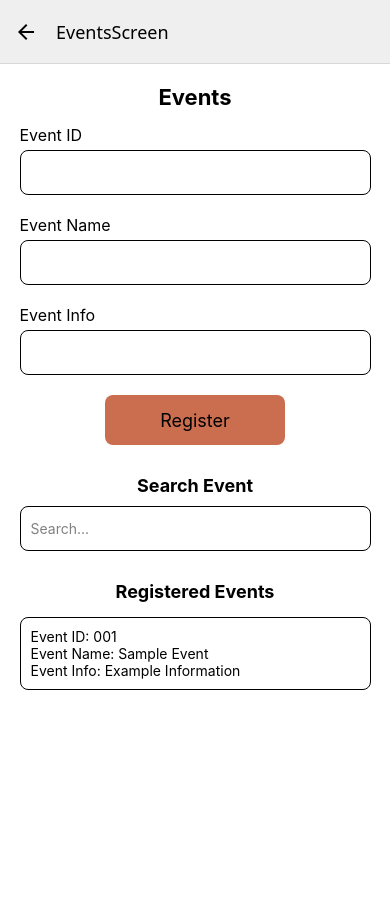
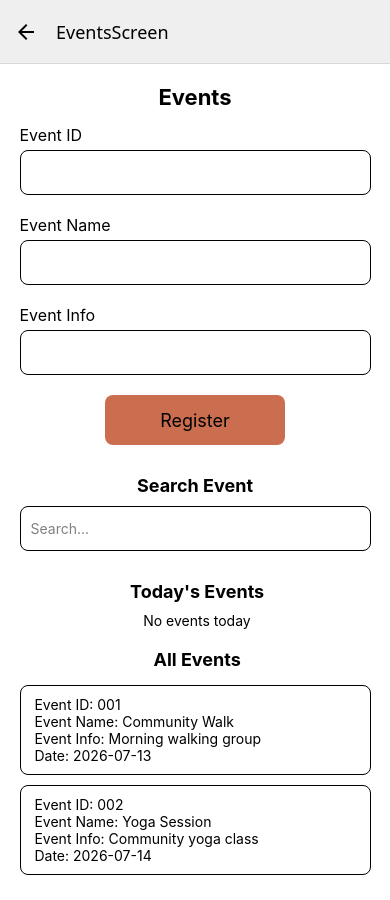
Before and after one commit to VN-Asianboy/Mobile-Assessment, a React Native app in the folder TruongVoMobileApp/: screen /EventsScreen in a window 390 px wide. Before the commit the page ends 844 px from the top, so only its background shows below. Built offline with nearby package versions, Linux system fonts and the light colour scheme.

Commit message:
putting this all together since forget to commit before work/life situation hit.

```diff
--- a/TruongVoMobileApp/App.js
+++ b/TruongVoMobileApp/App.js
@@ -1,6 +1,7 @@
 import React, { useContext } from 'react';
 import { NavigationContainer } from '@react-navigation/native';
 import { createStackNavigator } from '@react-navigation/stack';
+import { EventProvider } from './EventContext';
 
 import HomeScreen from './screens/HomeScreen';
 import EventsScreen from './screens/EventsScreen';
@@ -39,7 +40,9 @@ function AppNavigator() {
 export default function App() {
   return (
     <ThemeProvider>
-      <AppNavigator />
+      <EventProvider>
+        <AppNavigator />
+      </EventProvider>
     </ThemeProvider>
   );
 }
--- /dev/null
+++ b/TruongVoMobileApp/EventContext.js
@@ -0,0 +1,31 @@
+import React, { createContext, useState } from 'react';
+
+export const EventContext = createContext();
+
+export const EventProvider = ({ children }) => {
+
+  const [events, setEvents] = useState([
+    {
+      id: '001',
+      name: 'Community Walk',
+      info: 'Morning walking group',
+      date: '2026-07-13',
+    },
+    {
+      id: '002',
+      name: 'Yoga Session',
+      info: 'Community yoga class',
+      date: '2026-07-14',
+    },
+  ]);
+
+
+  const addEvent = (newEvent) => {
+    setEvents(previousEvents => [...previousEvents, newEvent,]);
+  };
+
+
+  return (
+    <EventContext.Provider value={{events, addEvent,}}>{children}</EventContext.Provider>
+  );
+};
--- a/TruongVoMobileApp/screens/EventsScreen.js
+++ b/TruongVoMobileApp/screens/EventsScreen.js
@@ -8,14 +8,23 @@ import {
 } from 'react-native';
 import styles from '../styles';
 import { ThemeContext } from '../darkmode';
+import { EventContext } from '../EventContext';
 
 export default function EventsScreen() {
   const { colors } = useContext(ThemeContext);
+  const { events } = useContext(EventContext);
 
   const [eventID, setEventID] = useState('');
   const [eventName, setEventName] = useState('');
   const [eventInfo, setEventInfo] = useState('');
   const [search, setSearch] = useState('');
+
+  const today = new Date() //This is pretty nice, when register an event, it will update the date to the lastest...
+  .toISOString()
+  .split('T')[0];
+  const todaysEvents = events.filter(
+    event => event.date === today
+  );
 
   return (
     <ScrollView
@@ -59,15 +68,41 @@ export default function EventsScreen() {
         onChangeText={setSearch}
       />
 
-      <Text style={[styles.sectionTitle,{ color: colors.text },]}>Registered Events</Text>
-      <View
-        style={[styles.eventCard,{ borderColor: colors.text },]}>
-        <Text style={{ color: colors.text }}>Event ID: 001</Text>
+      <Text style={[styles.sectionTitle,{color: colors.text,},]}> Today's Events</Text>
 
-        <Text style={{ color: colors.text }}>Event Name: Sample Event</Text>
+      {
+        todaysEvents.length === 0 ? (<Text style={{ color: colors.text }}> No events today</Text>) :
+        (
+          todaysEvents.map(event => (
 
-        <Text style={{ color: colors.text }}>Event Info: Example Information</Text>
-      </View>
+            <View
+              key={event.id}
+              style={[styles.eventCard,{borderColor: colors.text,},]}>
+
+              <Text style={{ color: colors.text }}> Event ID: {event.id}</Text>
+              <Text style={{ color: colors.text }}> Event Name: {event.name}</Text>
+              <Text style={{ color: colors.text }}> Event Info: {event.info}</Text>
+              <Text style={{ color: colors.text }}> Date: {event.date}</Text>
+            </View>
+          ))
+        )
+      }
+
+      <Text style={[styles.sectionTitle,{color: colors.text,},]}> All Events</Text>
+
+      {
+        events.map(event => (
+          <View
+            key={event.id}
+            style={[styles.eventCard,{borderColor: colors.text,},]}>
+
+            <Text style={{ color: colors.text }}> Event ID: {event.id}</Text>
+            <Text style={{ color: colors.text }}> Event Name: {event.name}</Text>
+            <Text style={{ color: colors.text }}> Event Info: {event.info}</Text>
+            <Text style={{ color: colors.text }}> Date: {event.date}</Text>
+          </View>
+        ))
+      }
     </ScrollView>
   );
 }
--- a/TruongVoMobileApp/screens/RegisterScreen.js
+++ b/TruongVoMobileApp/screens/RegisterScreen.js
@@ -5,16 +5,34 @@ import {
   TextInput,
   TouchableOpacity,
 } from 'react-native';
+import { EventContext } from '../EventContext';
 
 import styles from '../styles';
 import { ThemeContext } from '../darkmode';
 
 export default function RegisterScreen() {
   const { colors } = useContext(ThemeContext);
+  const { addEvent } = useContext(EventContext);
 
   const [eventID, setEventID] = useState('');
   const [eventName, setEventName] = useState('');
   const [eventInfo, setEventInfo] = useState('');
+
+  const registerEvent = () => {
+  const newEvent = {
+    id: eventID,
+    name: eventName,
+    info: eventInfo,
+    date: new Date().toISOString().split('T')[0],
+  };
+
+  addEvent(newEvent);
+
+  setEventID('');
+  setEventName('');
+  setEventInfo('');
+  };
+
 
   return (
     <View
@@ -47,7 +65,7 @@ export default function RegisterScreen() {
       />
 
       <TouchableOpacity
-        style={[styles.registerButton,{backgroundColor: colors.button,},]}>
+        style={[styles.registerButton,{backgroundColor: colors.button,},]} onPress={registerEvent}>
         <Text style={[styles.buttonText,{color: colors.buttonText,},]}>Register</Text>
       </TouchableOpacity>
     </View>
```
